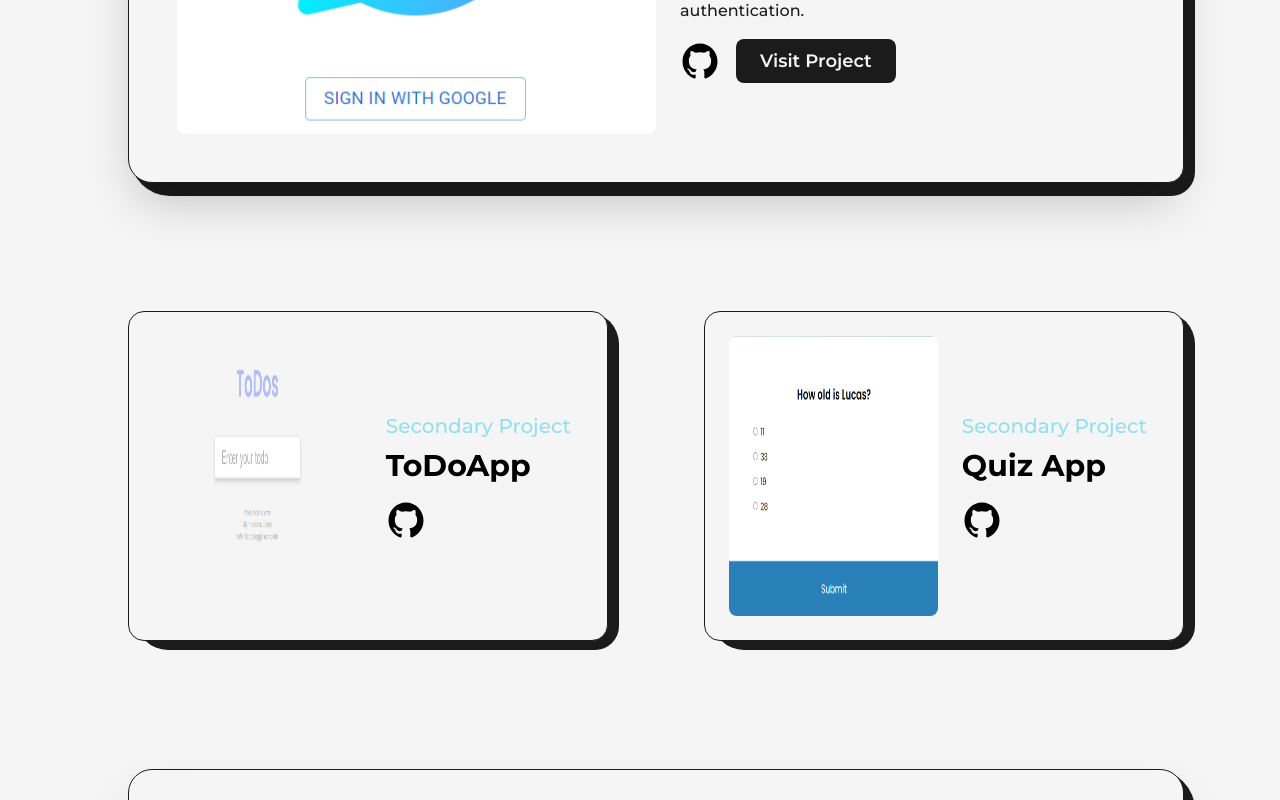
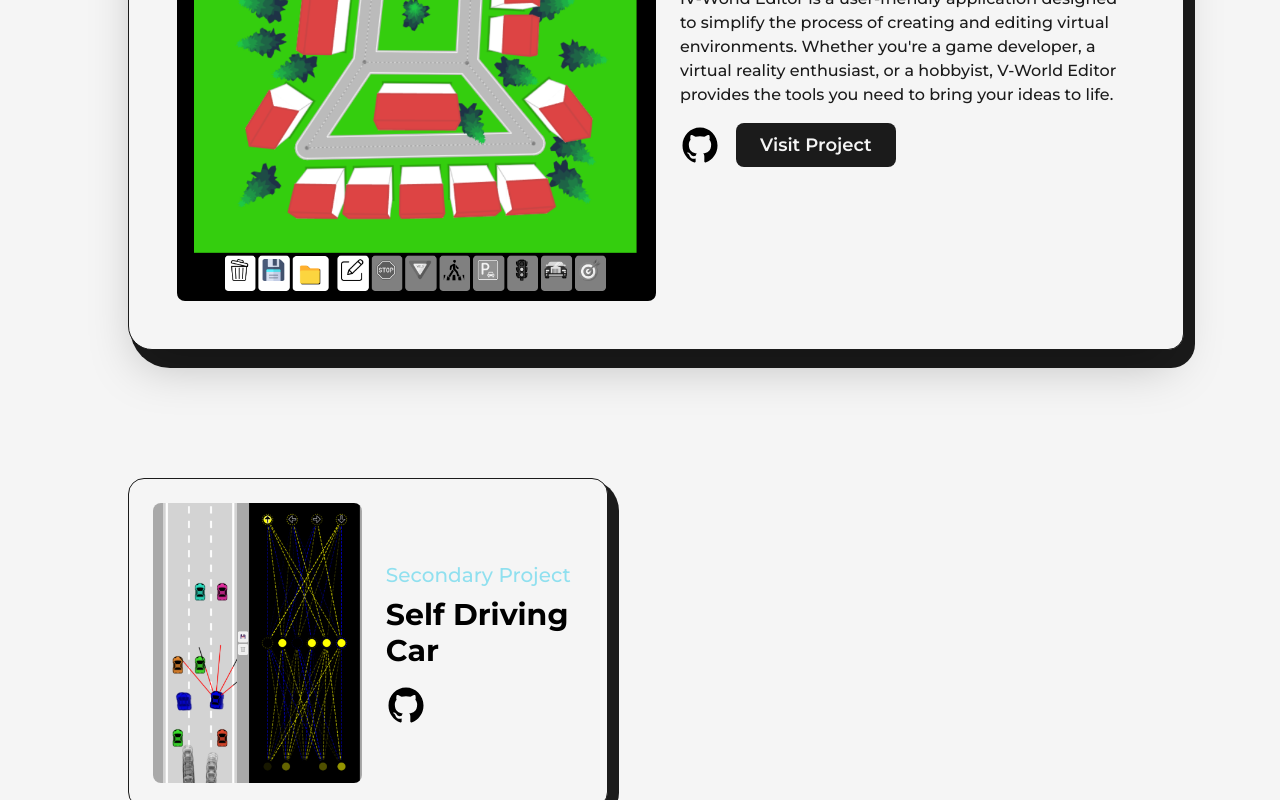
Before and after one commit to DManLucas/2nd-Porfolio, a Next.js app: page /projects in a window 1280 px wide. Shown: the part 720-1520 px from the top of the page. Built offline with nearby package versions, Linux system fonts and the light colour scheme.

Commit message:
"Add new projects: VirtualWorldEditor and SelfDrivingCar; update projects component"

```diff
--- a/src/pages/projects.js
+++ b/src/pages/projects.js
@@ -10,6 +10,8 @@ import ToDoApp from "../../public/images/projects/ToDoApp.png";
 import QuizApp from "../../public/images/projects/QuizApp.png";
 import MixMatch from "../../public/images/projects/MixMatch.png";
 import DiceGame from "../../public/images/projects/DiceGame.png";
+import WorldEditor from "../../public/images/projects/VirtualWorld.png";
+import SelfDC from "../../public/images/projects/self-driving-car.png";
 import ReceipeApp from "../../public/images/projects/ReceipeApp.png";
 import { motion } from "framer-motion";
 import TransitionEffect from "@/Components/TransitionEffect";
@@ -186,6 +188,24 @@ function projects() {
           >
             <div className="col-span-12">
               <FeaturedProject
+                title="V-World-Editor"
+                summary="IV-World Editor is a user-friendly application designed to simplify the process of creating and editing virtual environments. Whether you're a game developer, a virtual reality enthusiast, or a hobbyist, V-World Editor provides the tools you need to bring your ideas to life."
+                link="https://vworld-editor.netlify.app/"
+                type="Featured Project"
+                img={WorldEditor}
+                github="https://github.com/DManLucas/V-World-editor"
+              />
+            </div>
+            <div className="col-span-6 sm:col-span-12">
+              <Project
+                title="Self Driving Car"
+                type="Secondary Project"
+                img={SelfDC}
+                github="https://github.com/DManLucas/Self_Driving_Car"
+              />
+            </div>
+            <div className="col-span-12">
+              <FeaturedProject
                 title="WhatsAppLucas"
                 summary="Implemented WhatsApp clone using NextJs that has 1-1 Messaging,
               Live Status, used Styled Components, React.JS and hosted through Netlify
```
Also changed, not shown: public/images/projects/VirtualWorld.png (added), public/images/projects/self-driving-car.png (added).
